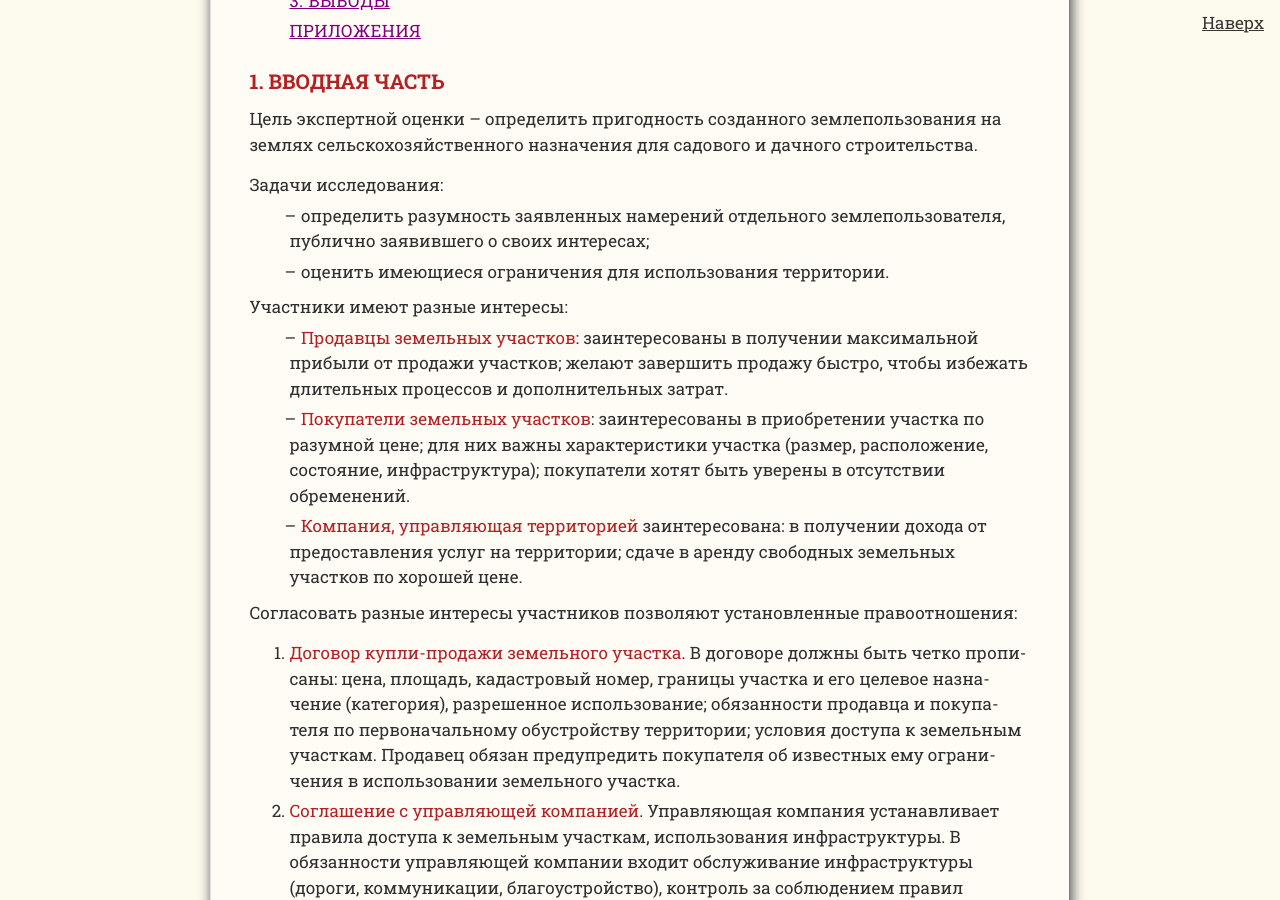
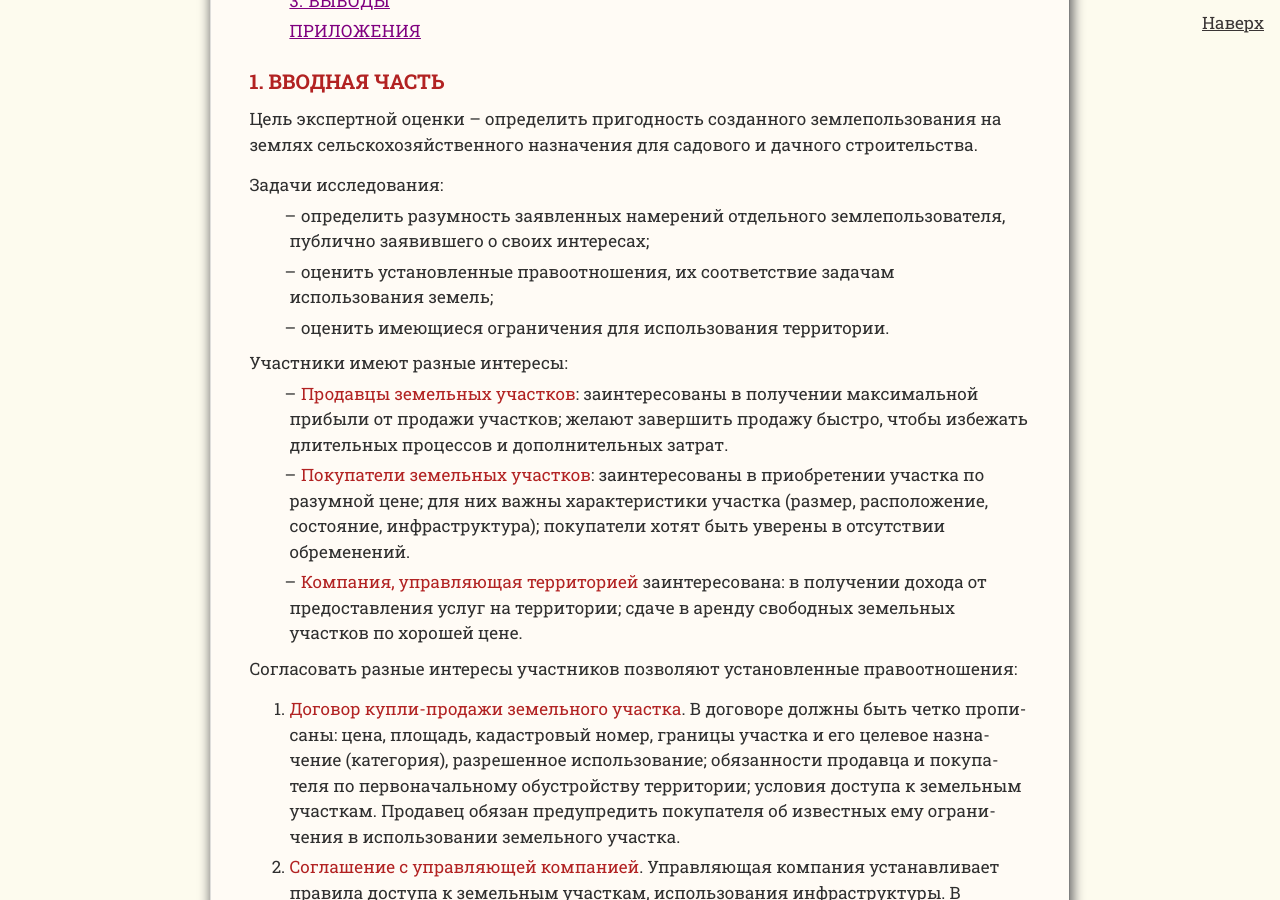
Before and after one commit to SergSi/land-use-art, a Jekyll site: the page built from _posts/2025-02-15-concluzion.md, in a window 1280 px wide and 900 px high, scrolled down 604 px. Built offline with Jekyll 4.4.1, drawn with Linux system fonts in a browser that asks for light colours; some web fonts are replaced.

Commit message:
Update 2025-02-15-concluzion.md

```diff
--- a/_posts/2025-02-15-concluzion.md
+++ b/_posts/2025-02-15-concluzion.md
@@ -11,6 +11,7 @@ class: expert
 Задачи исследования:
 
 - определить разумность заявленных намерений отдельного землепользователя, публично заявившего о своих интересах;
+- оценить установленные правоотношения, их соответствие задачам использования земель;
 - оценить имеющиеся ограничения для использования территории.
 
 Участники имеют разные интересы:
```
